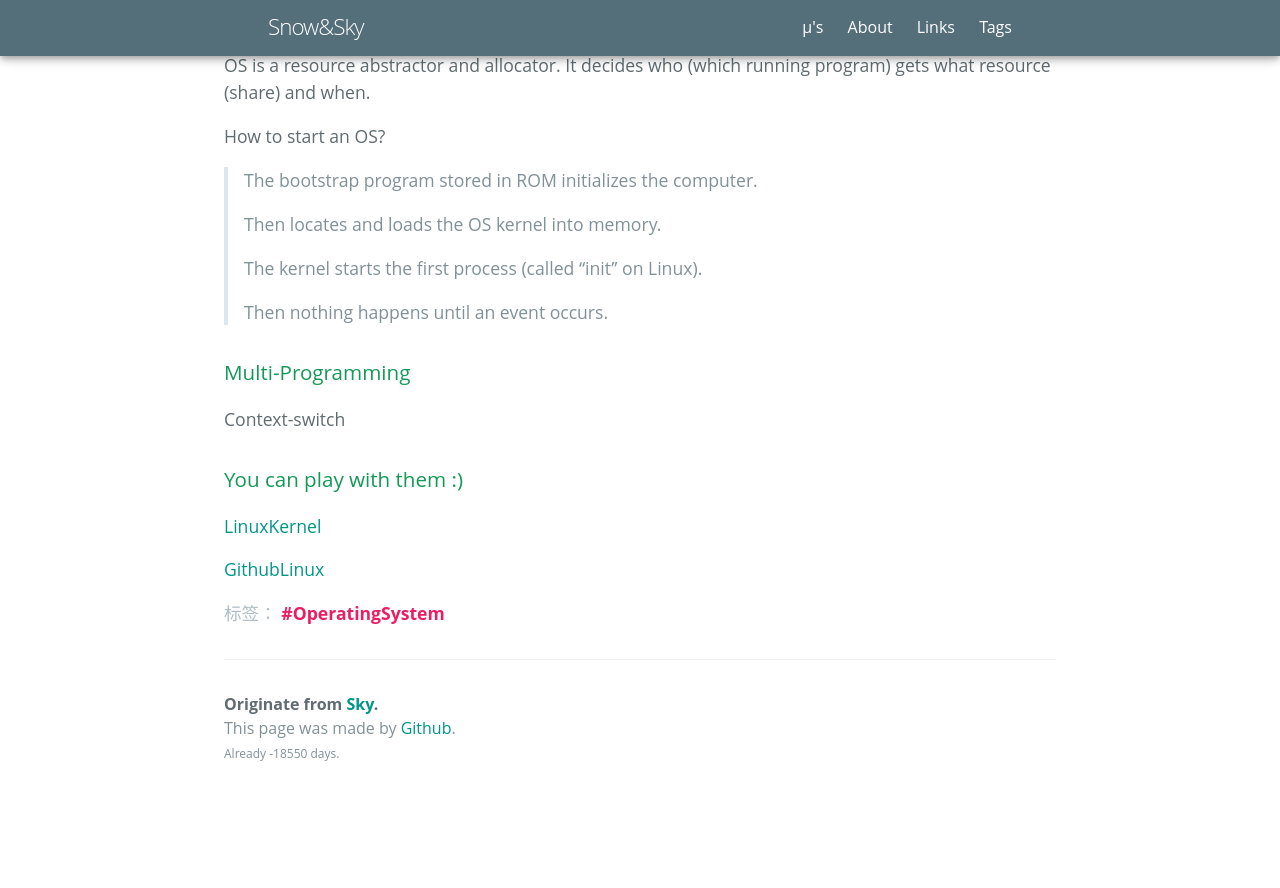
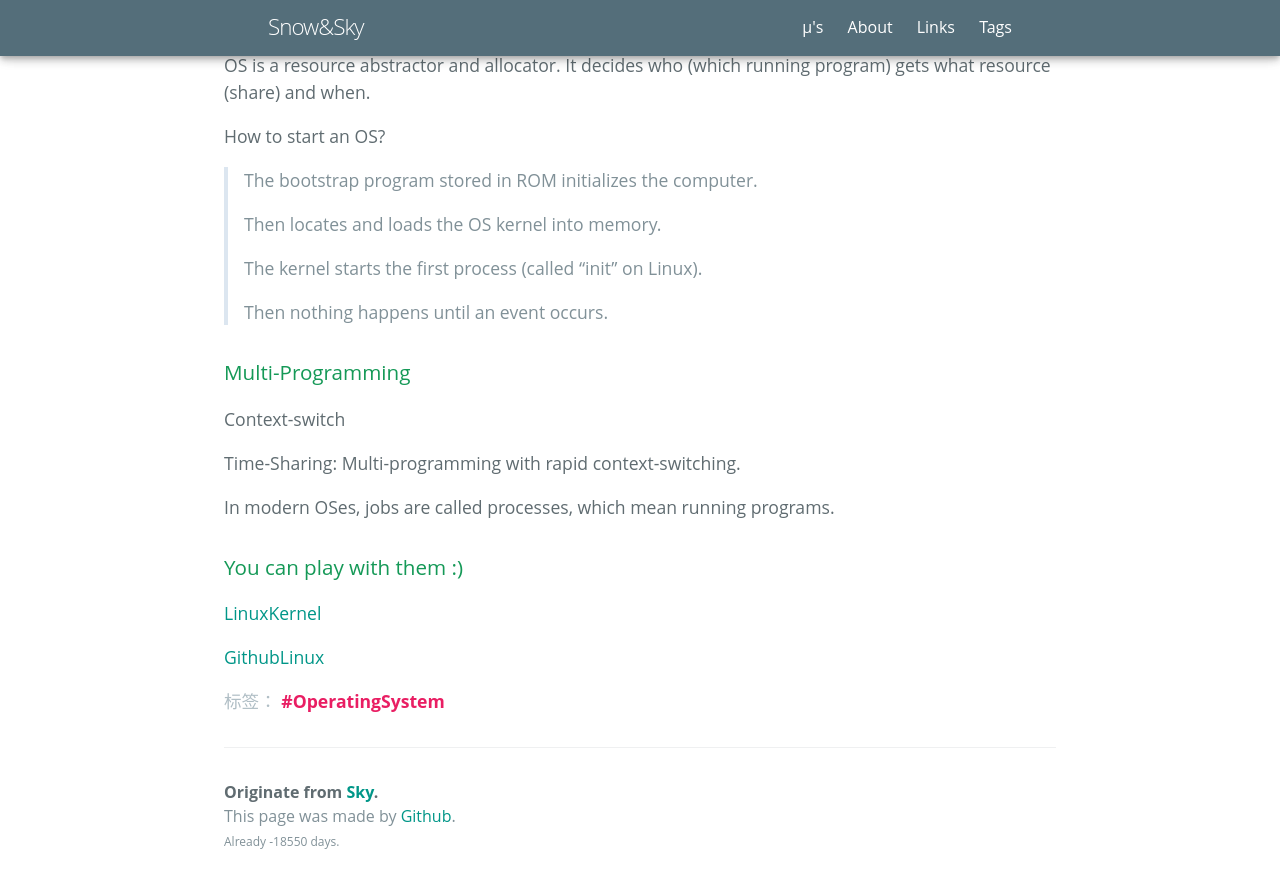
Before and after one commit to NishikinoSky/NishikinoSky.github.io, a Jekyll site: the page built from _posts/2020-10-16-Operating-System.md, in a window 1280 px wide and 900 px high, scrolled down 1505 px. Shown: the top 888 px of the window. Built offline with Jekyll 4.4.1, drawn with Linux system fonts in a browser that asks for light colours; some web fonts are replaced; before the commit the page ends 2317 px from its top, so only the background shows below that.

Commit message:
Update 2020-10-16-Operating-System.md

```diff
--- a/_posts/2020-10-16-Operating-System.md
+++ b/_posts/2020-10-16-Operating-System.md
@@ -52,6 +52,10 @@ How to start an OS?
 ### Multi-Programming
 Context-switch
 
+Time-Sharing: Multi-programming with rapid context-switching.
+
+In modern OSes, jobs are called processes, which mean running programs.
+
 ### You can play with them :)
 [LinuxKernel](https://www.kernel.org/)
 
```
